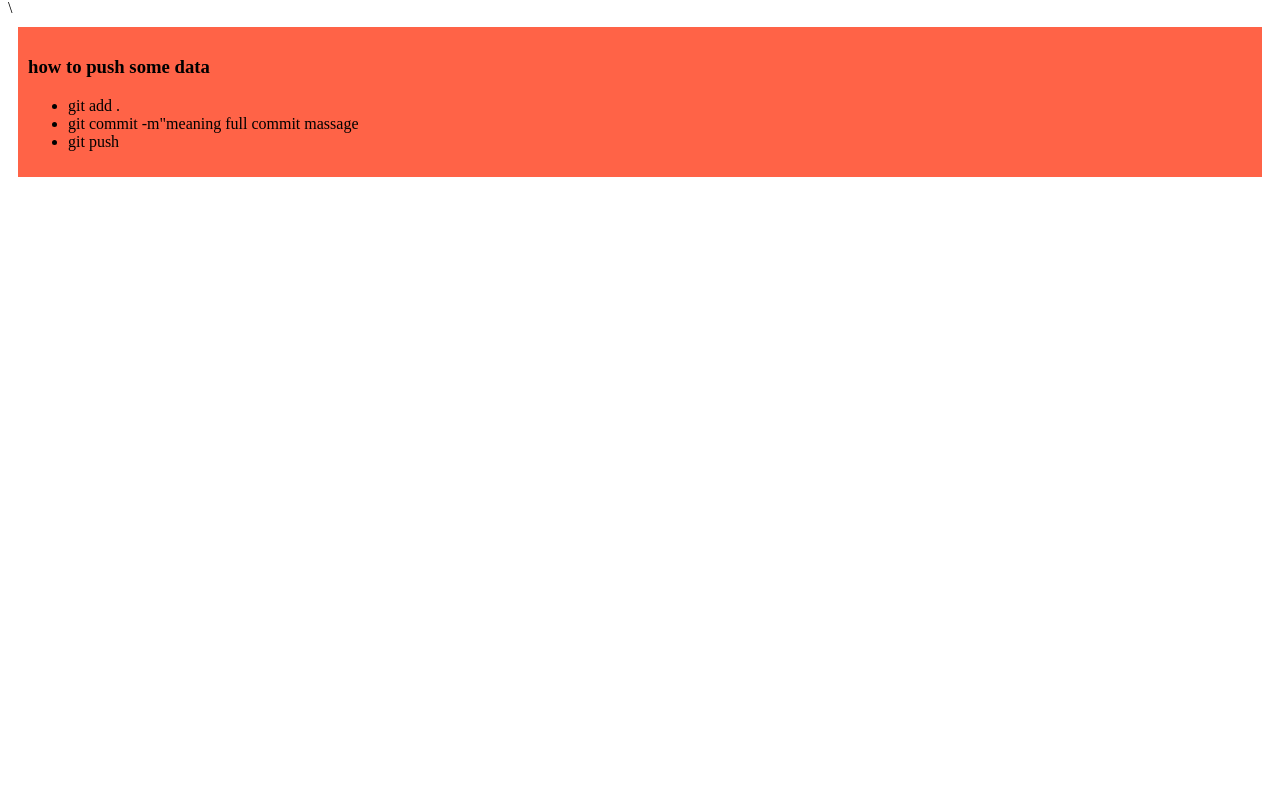
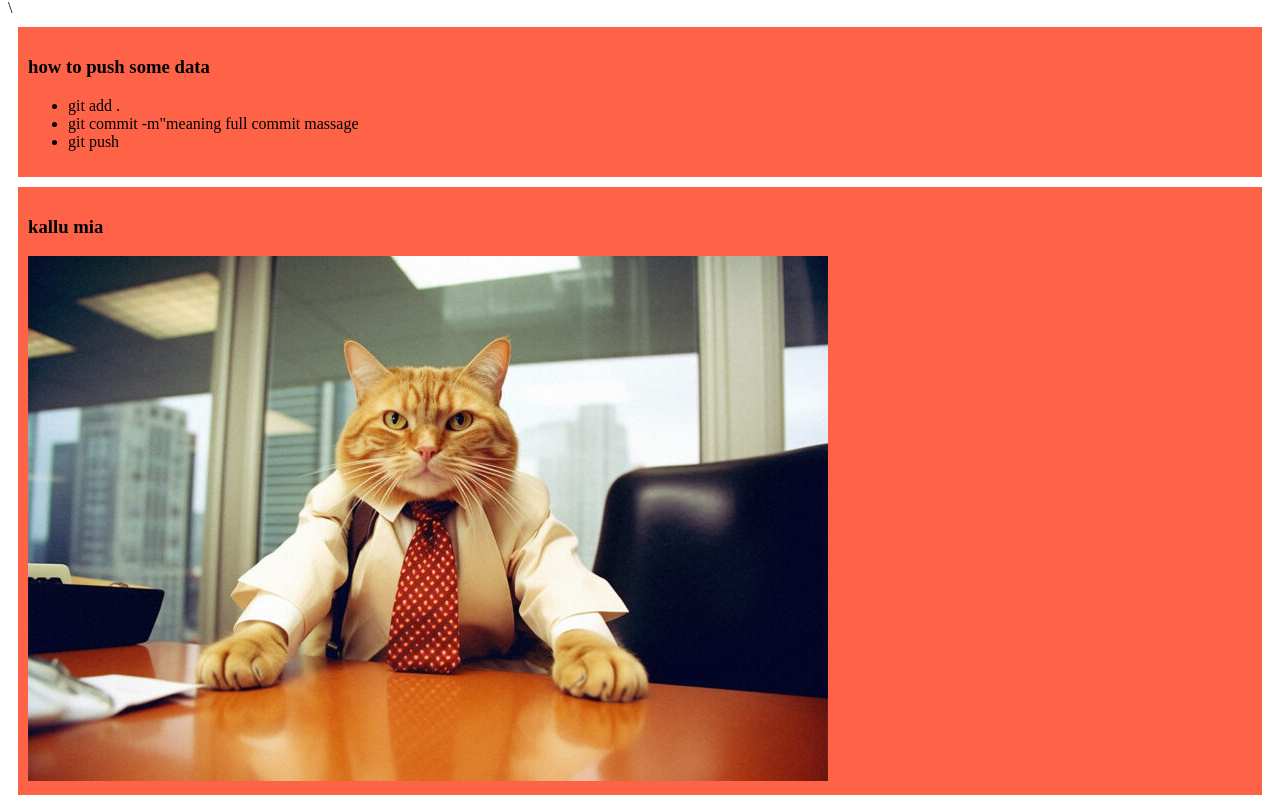
Before and after one commit to Rahiji9/my-simple-website, a plain HTML site: page index.html in a window 1280 px wide. Shown: the part 457-1262 px from the top of the page. Before the commit the page ends 800 px from the top, so only its background shows below. Drawn offline with Linux system fonts and the light colour scheme.

Commit message:
added the kallu mia

```diff
--- a/index.html
+++ b/index.html
@@ -30,5 +30,9 @@
       <li>git push</li>
     </ul>
   </div>
+  <div>
+    <h3>kallu mia</h3>
+    <img src="images/gratisography-retro-boss-cat-free-stock-photo-800x525.jpg" alt="">
+  </div>
 </body>
 </html>
```
Also changed, not shown: images/gratisography-retro-boss-cat-free-stock-photo-800x525.jpg (added).
